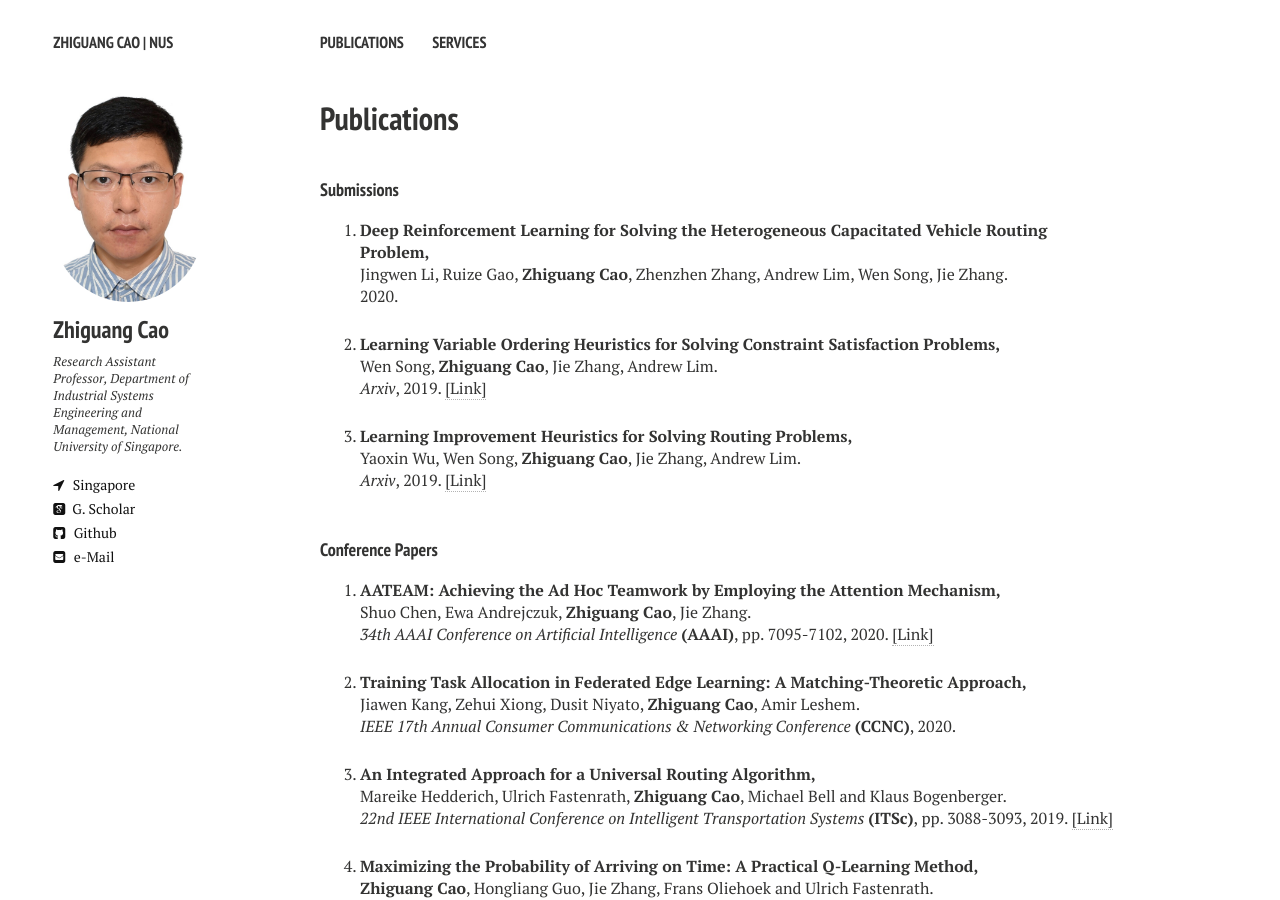
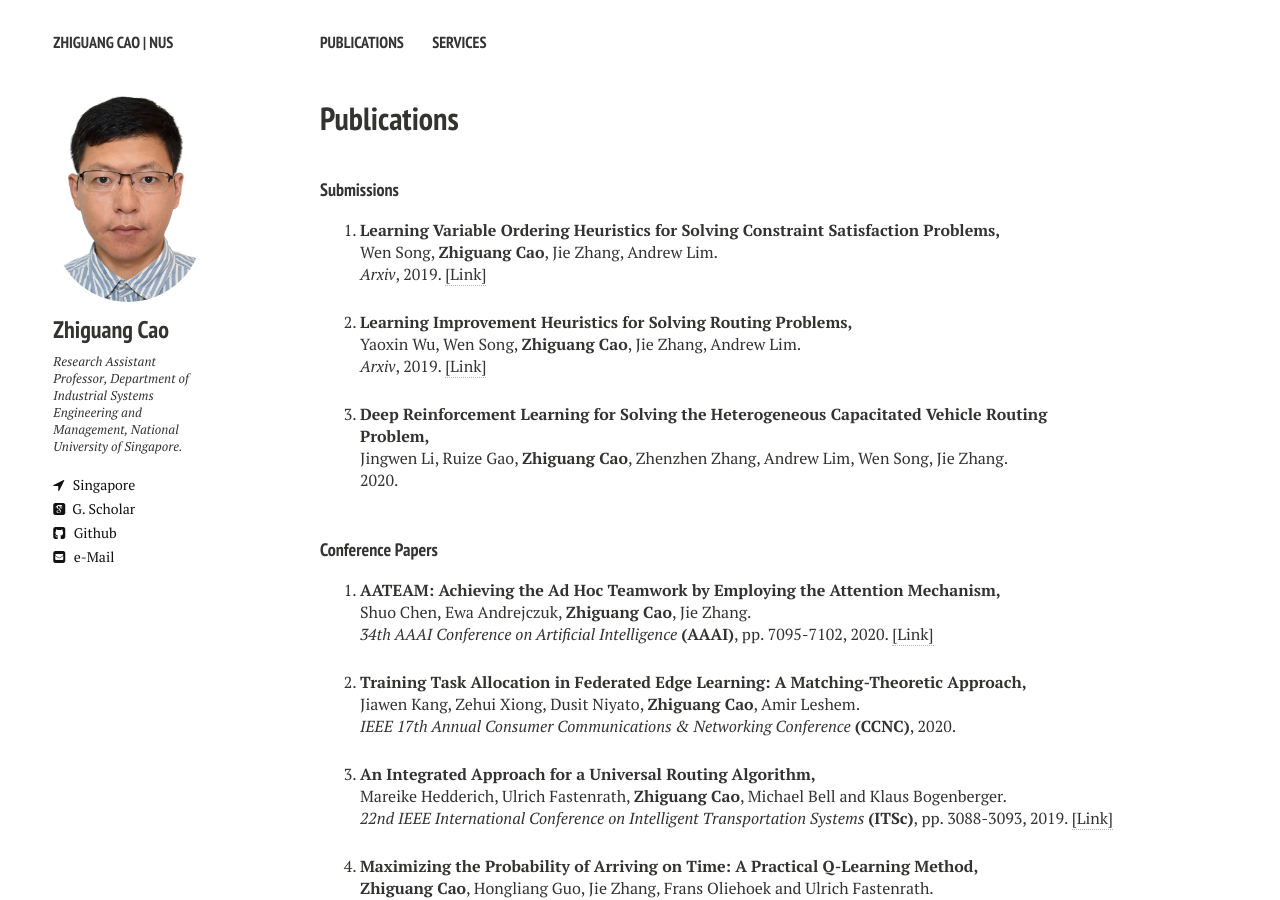
Before and after one commit to zhiguangcaosg/zhiguangcaosg.github.io, a Jekyll site: the page built from publications.md, in a window 1280 px wide and 900 px high. Built offline with Jekyll 4.4.1, drawn with Linux system fonts in a browser that asks for light colours; nearby versions of some CDN libraries.

Commit message:
Update publications.html

```diff
--- a/_layouts/publications.html
+++ b/_layouts/publications.html
@@ -88,13 +88,6 @@ div.bibtex pre { font-size: 75%; overflow: auto;  width: 100%; padding: 0em 0em;
 <ul style="padding-left:0px;">
 <ol >
 
-<li>
-<p>
-<b>Deep Reinforcement Learning for Solving the Heterogeneous Capacitated Vehicle Routing Problem,</b>
-<br>Jingwen Li, Ruize Gao, <b>Zhiguang Cao</b>, Zhenzhen Zhang, Andrew Lim, Wen Song, Jie Zhang.<br>
-2020.
-</p>
-</li>
 
 <li>
 <p>
@@ -109,6 +102,14 @@ div.bibtex pre { font-size: 75%; overflow: auto;  width: 100%; padding: 0em 0em;
 <b>Learning Improvement Heuristics for Solving Routing Problems,</b>
 <br>Yaoxin Wu, Wen Song, <b>Zhiguang Cao</b>, Jie Zhang, Andrew Lim.<br>
 <i>Arxiv</i>, 2019. <a href="https://arxiv.org/abs/1912.05784v2" target="_blank">[Link]</a>
+</p>
+</li>
+
+<li>
+<p>
+<b>Deep Reinforcement Learning for Solving the Heterogeneous Capacitated Vehicle Routing Problem,</b>
+<br>Jingwen Li, Ruize Gao, <b>Zhiguang Cao</b>, Zhenzhen Zhang, Andrew Lim, Wen Song, Jie Zhang.<br>
+2020.
 </p>
 </li>
 
```
